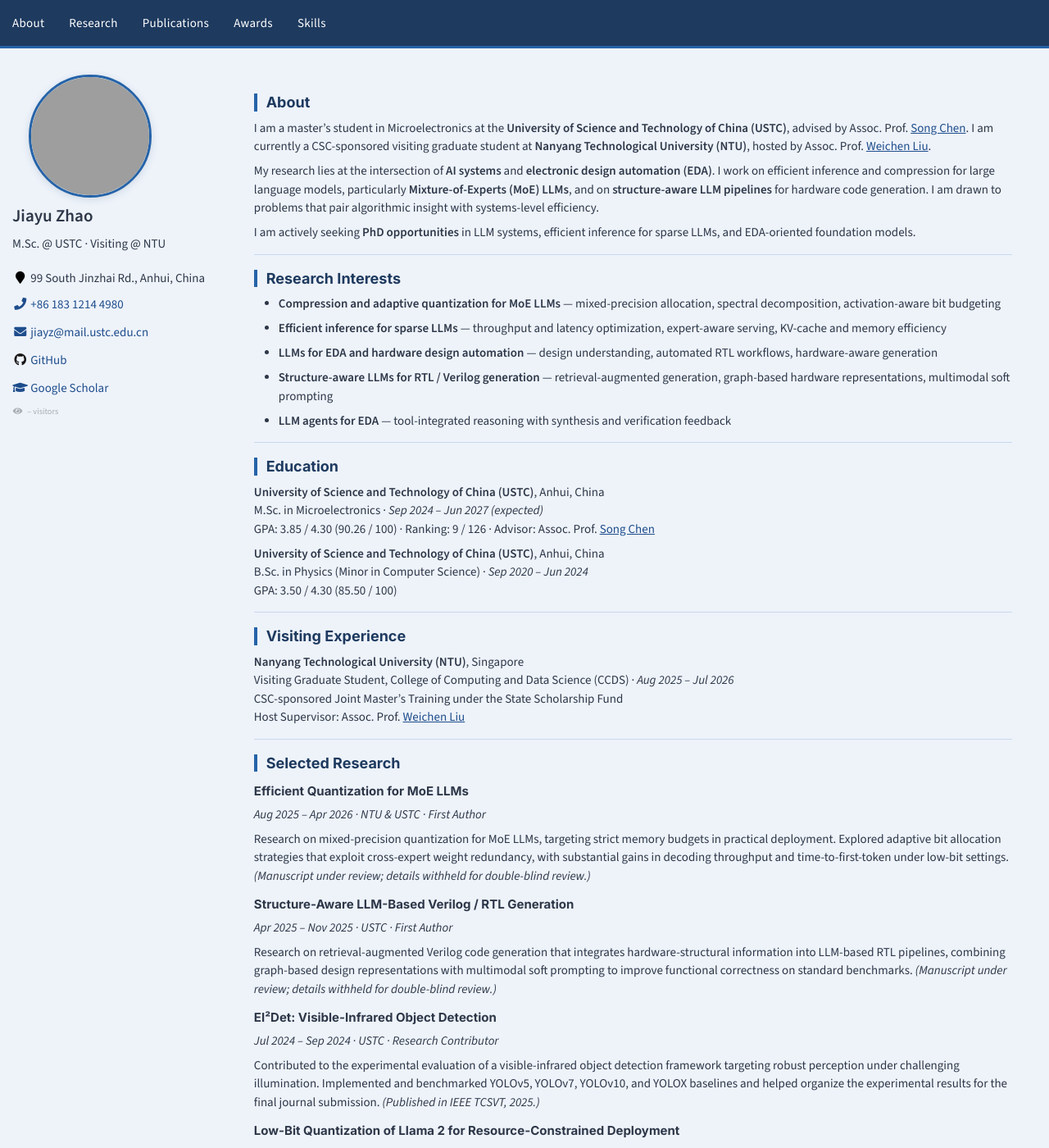
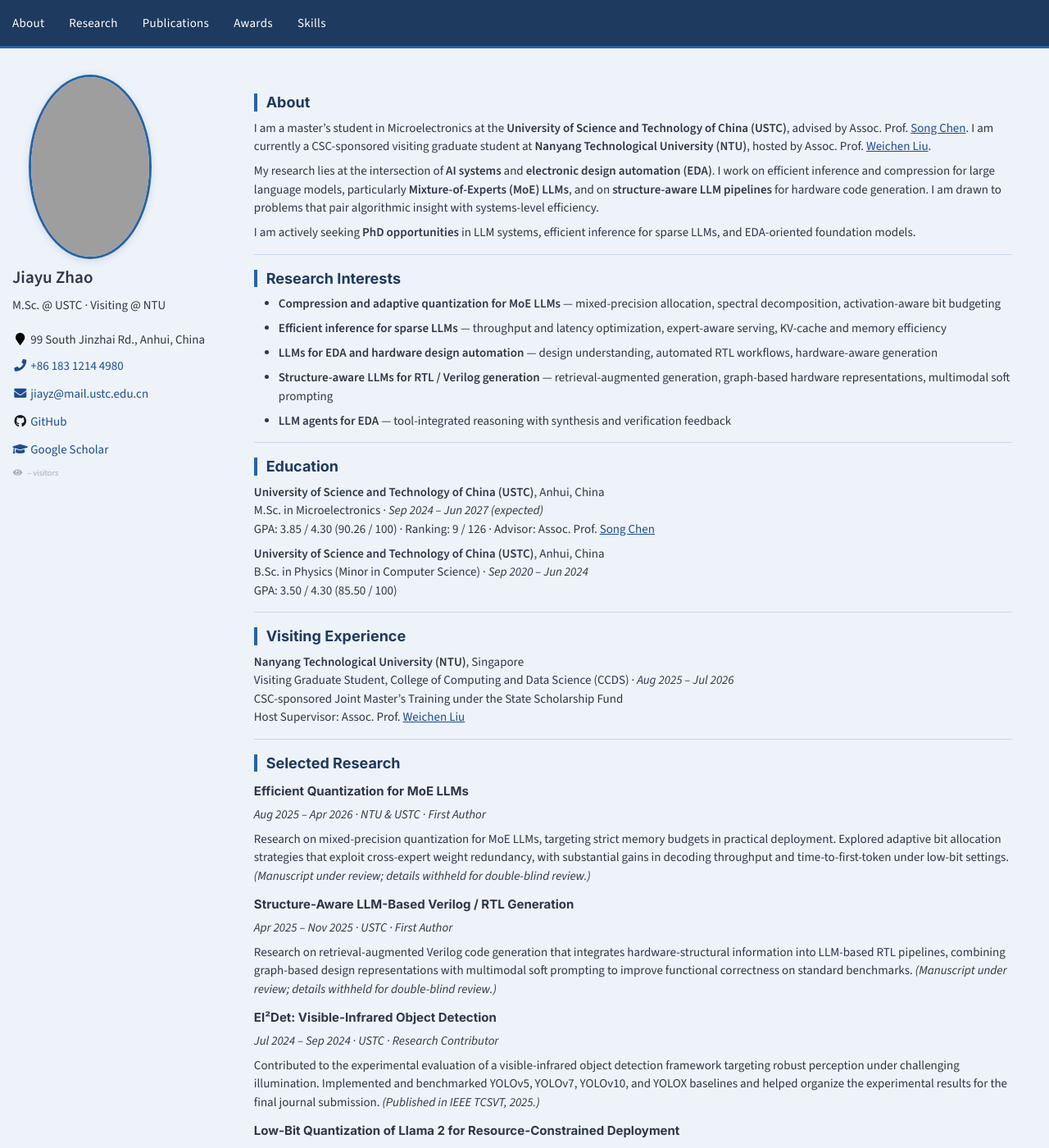
Before and after one commit to zjiayu064/zjiayu064.github.io, a Jekyll site: the page built from _pages/about.md, in a window 1280 px wide and 1400 px high. Shown: the whole window at 82% size. Built offline with Jekyll 4.4.1, drawn with Linux system fonts in a browser that asks for light colours; comment, search, counter and statistics services are not loaded; grey boxes are pictures that could not be loaded.

Commit message:
update homepage

```diff
--- a/_sass/_sidebar.scss
+++ b/_sass/_sidebar.scss
@@ -82,7 +82,7 @@
   display: table-cell;
   vertical-align: top;
   width: 75px;
-  height: 75px;
+  height: 112px;
   border-radius: 50%;
   overflow: hidden;
   flex-shrink: 0;
@@ -90,7 +90,7 @@
   @include breakpoint($large) {
     display: block;
     width: 150px;
-    height: 150px;
+    height: 225px;
     margin: 0 auto;
     border: 3px solid #2563a8;
     box-shadow: 0 2px 10px rgba(30, 61, 95, 0.15);
@@ -101,7 +101,7 @@
     height: 100% !important;
     border-radius: 0;
     object-fit: cover;
-    object-position: center top;
+    object-position: center center;
     display: block;
     padding: 0 !important;
     border: none !important;
```
